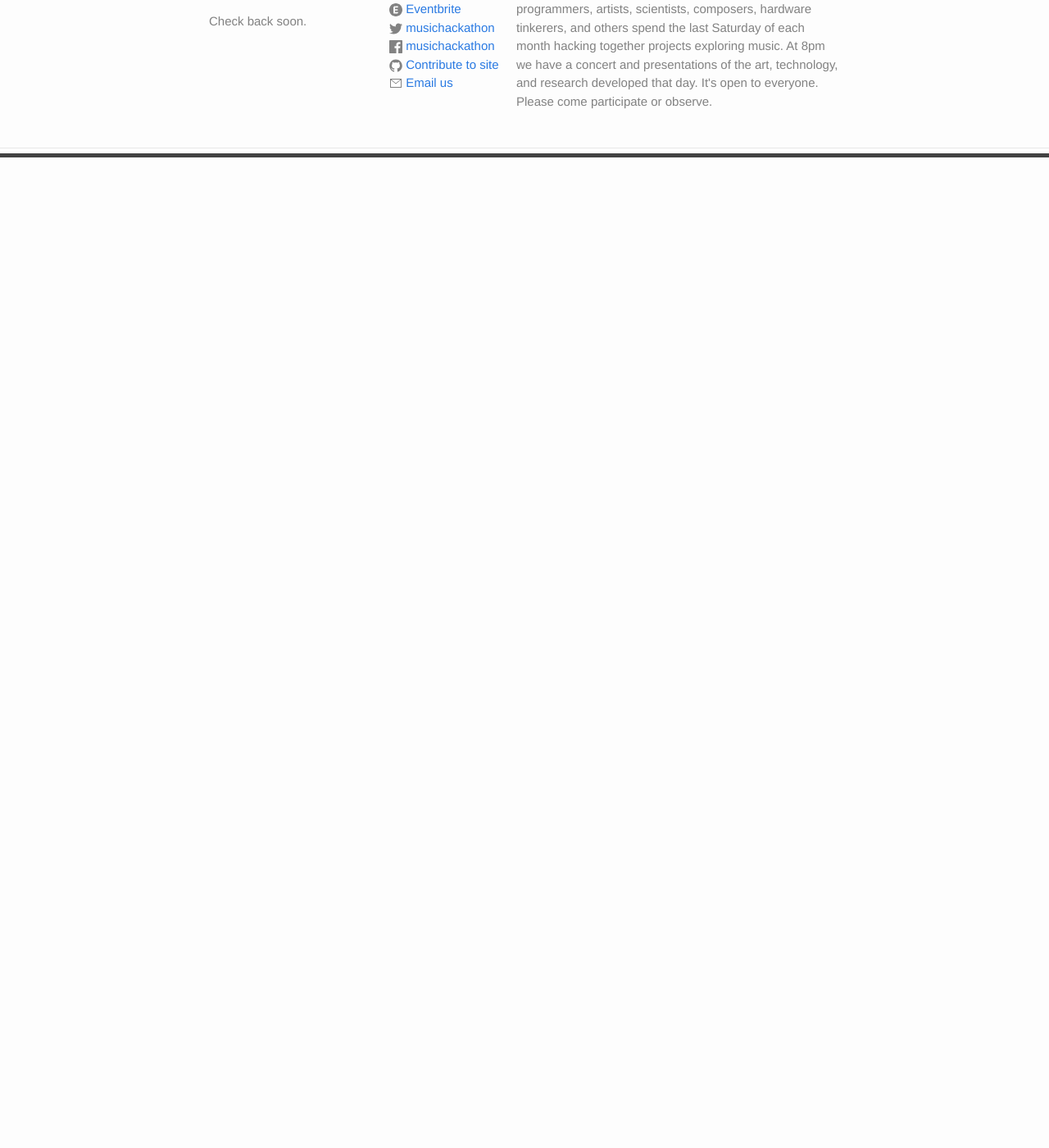
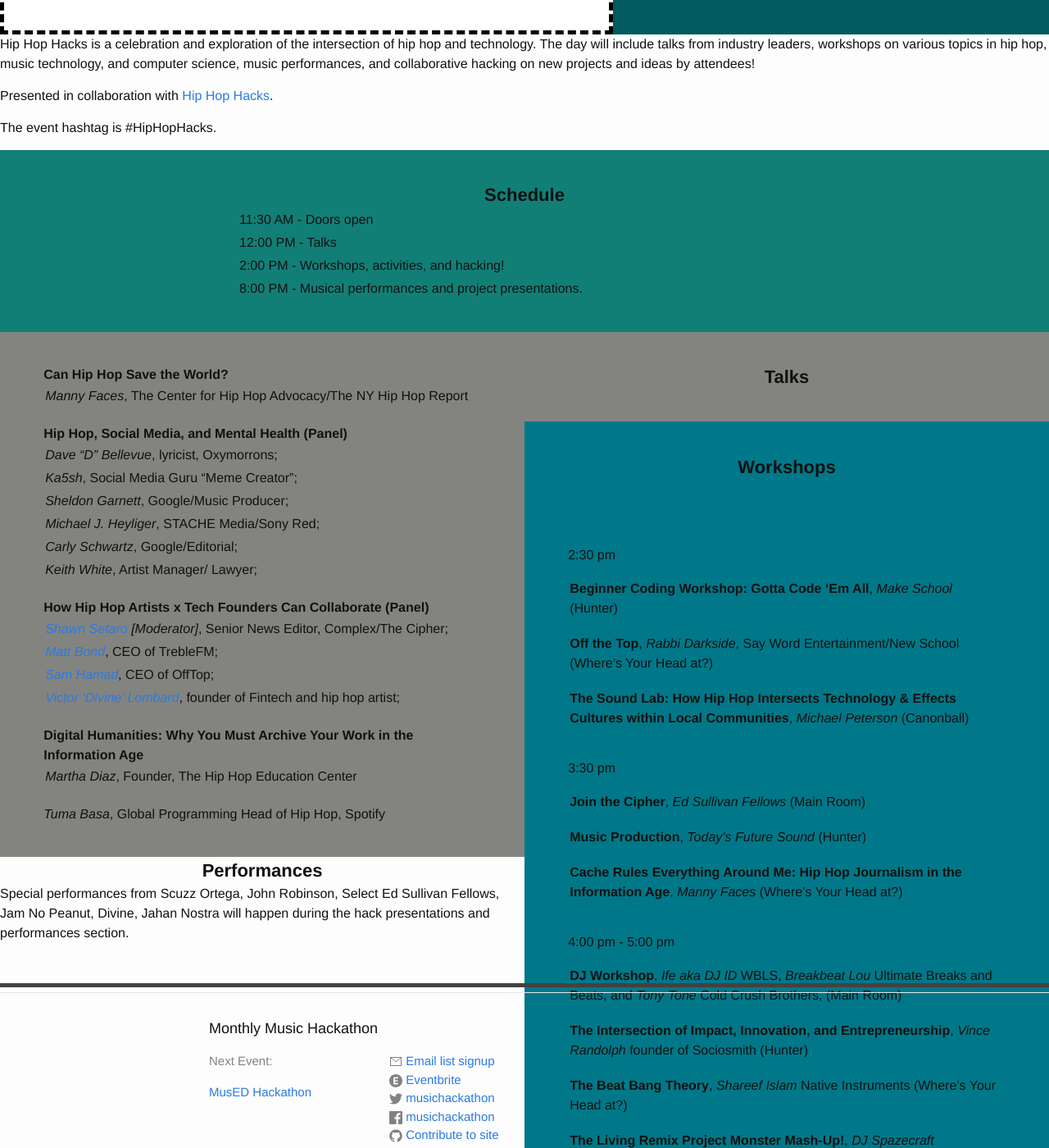
Before and after one commit to musichackathon/mmh_jekyll, a Jekyll site: the page built from _events/2017-06-10.md, in a window 1280 px wide and 1400 px high, scrolled down 676 px. Shown: the whole window at 82% size. Built offline with Jekyll 4.4.1, drawn with Linux system fonts in a browser that asks for light colours; before the commit the page ends 900 px from its top, so only the background shows below that; some of the changed text lies outside the part shown.

Commit message:
2017 Events: Hip Hop Hacks & MusED (#46)
* Initiate Hip Hop Hack/ MusED page changes

* Update content of HipHopHacks2017 and MusED 2017

* Update talk\workshop details for MusED

```diff
--- a/_events/2017-06-10.md
+++ b/_events/2017-06-10.md
@@ -1,13 +1,86 @@
 ---
-title: Hip Hop Hacks
-description: Coming soon!
-date: 2017-06-10
-time: 12:00
-address: >
-  45 W 18th St, 7th Floor
-  New York, NY 10011
-rsvp:
-image:
+title: "Hip Hop Hacks"
+description: "A celebration and exploration of the intersection of hip hop and technology"
+date: 2017-06-10 12:00pm
+address: "45 W 18th St, 3rd Floor,  New York, NY 10011"
+rsvp: "https://www.eventbrite.com/e/hip-hop-hacks-tickets-34485279399?aff=es2#"
+image: "2017-06-10.jpg"
 ---
+Hip Hop Hacks is a celebration and exploration of the intersection of hip hop and technology.  The day will include talks from industry leaders, workshops on various topics in hip hop, music technology, and computer science, music performances, and collaborative hacking on new projects and ideas by attendees!
 
-More announced soon!
+Presented in collaboration with [Hip Hop Hacks](https://hiphophacks.com/).
+
+The event hashtag is #HipHopHacks.
+
+# Schedule
+- 11:30 AM - Doors open
+- 12:00 PM - Talks
+- 2:00 PM - Workshops, activities, and hacking!
+- 8:00 PM - Musical performances and project presentations.
+
+# Talks
+- **Can Hip Hop Save the World?**
+  - *Manny Faces*, The Center for Hip Hop Advocacy/The NY Hip Hop Report
+
+- **Hip Hop, Social Media, and Mental Health (Panel)**
+  - *Dave “D” Bellevue*, lyricist, Oxymorrons;
+  - *Ka5sh*, Social Media Guru "Meme Creator";
+  - *Sheldon Garnett*, Google/Music Producer;
+  - *Michael J. Heyliger*, STACHE Media/Sony Red;
+  - *Carly Schwartz*, Google/Editorial;
+  - *Keith White*, Artist Manager/ Lawyer;
+
+- **How Hip Hop Artists x Tech Founders Can Collaborate (Panel)**
+  - *[Shawn Setaro](https://www.linkedin.com/in/shawn-setaro-0664166/) [Moderator]*, Senior News Editor, Complex/The Cipher;
+  - *[Matt Bond](https://www.linkedin.com/in/matt-bond-25a72783/)*, CEO of TrebleFM;
+  - *[Sam Hamad](https://www.linkedin.com/in/sam-hamad-b3b5943a/)*, CEO of OffTop;
+  - *[Victor ‘Divine’ Lombard](http://www.blackenterprise.com/technology-featured/divine-entrepreneurship-blak-card/)*, founder of Fintech and hip hop artist;
+
+- **Digital Humanities: Why You Must Archive Your Work in the Information Age**
+  - *Martha Diaz*, Founder, The Hip Hop Education Center
+
+- *Tuma Basa*, Global Programming Head of Hip Hop, Spotify
+
+# Workshops
+
+- 2:30 pm
+
+  - **Beginner Coding Workshop: Gotta Code ‘Em All**, *Make School* (Hunter)
+
+  - **Off the Top**, *Rabbi Darkside*, Say Word Entertainment/New School (Where’s Your Head at?)
+
+
+  - **The Sound Lab: How Hip Hop Intersects Technology & Effects Cultures within Local Communities**, *Michael Peterson* (Canonball)
+
+- 3:30 pm
+
+  - **Join the Cipher**, *Ed Sullivan Fellows* (Main Room)
+
+  - **Music Production**, *Today’s Future Sound* (Hunter)
+
+  - **Cache Rules Everything Around Me: Hip Hop Journalism in the Information Age**, *Manny Faces* (Where’s Your Head at?)
+
+- 4:00 pm - 5:00 pm
+
+  - **DJ Workshop**, *Ife aka DJ ID* WBLS, *Breakbeat Lou* Ultimate Breaks and Beats, and  *Tony Tone* Cold Crush Brothers, (Main Room)
+
+  - **The Intersection of Impact, Innovation, and Entrepreneurship**, *Vince Randolph* founder of Sociosmith (Hunter)
+
+  - **The Beat Bang Theory**, *Shareef Islam* Native Instruments (Where’s Your Head at?)
+
+  - **The Living Remix Project Monster Mash-Up!**, *DJ Spazecraft* (Canonball)
+
+- 5:30 pm
+
+  - **Beat Listening/Critique Session**, *Spazecraft*, *Hank Shocklee*, *Eboni Smith*, *Madli*, *VHVL*, and *Pozibelle* (Main)
+
+  - **Protecting Your Work: Patents, Trademarks, and Copyright**, *Lindsay Rodman* Intellectual Property and Entertainment Attorney at Davis & Gilbert LLP,
+*Serge Krimnus* Intellectual Property Attorney from Mauriel Kapouytian Woods LLP (Hunter)
+
+  - **Hustling 101: How to turn your Code into Cash** *Saeed Jabbar* founder of Inclusion (Where’s Your Head at?)
+
+  - **"What Is Artists-As-Brands Development”**  *Alec Friedman* Redfoot Projects & Complex Networks (Cannonball)
+
+# Performances
+
+Special performances from Scuzz Ortega,  John Robinson, Select Ed Sullivan Fellows, Jam No Peanut, Divine, Jahan Nostra will happen during the hack presentations and performances section.
```
Also changed, not shown: _events/2017-08-05.md (added, +21 -0 lines), assets/events/2017-06-10.jpg (added).
